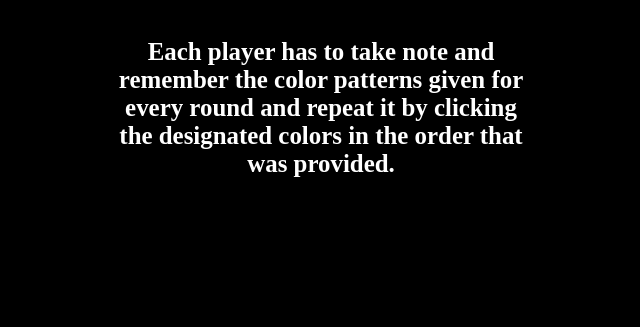
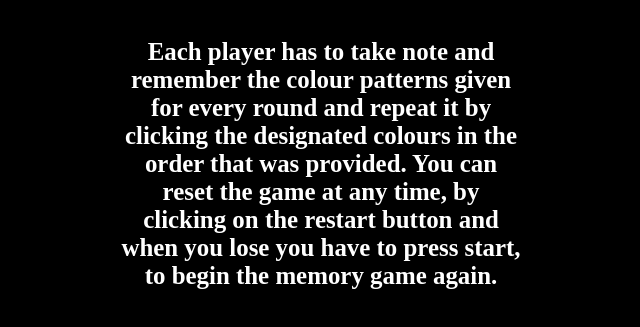
Before and after one commit to Asivabalan123/Game11, a plain HTML site: page instructions.html in a window 1280 px wide. Shown: the part 285-612 px from the top of the page, without its empty margins (319-959 px from the left). Drawn offline with Linux system fonts and the light colour scheme.

Commit message:
end game

```diff
--- a/index.css
+++ b/index.css
@@ -157,6 +157,7 @@ body {
   font-size: 100px;
   font-family: fantasy;
   background-color: #AD6B6B;
+  cursor: pointer;
 }
 
 #h_p {
@@ -170,6 +171,7 @@ body {
   font-size: 100px;
   font-family: fantasy;
   background-color: #AD6B6B;
+  cursor: pointer;
 
 }
 #index{
@@ -194,6 +196,7 @@ body {
       font-family: serif;
       margin-left: 34%;
       margin-right:34%;
+      cursor: pointer;
 
   }
 
--- a/instructions.html
+++ b/instructions.html
@@ -9,7 +9,7 @@
   <div class="instruction">
     <a href="homepage.html"><button id="index" type='button'> Home Page</button> </a>
     <h4>Instructions</h4>
-      <h5>Each player has to take note and remember the color patterns given for every round and repeat it by clicking the designated colors in the order that was provided.</h5>
+      <h5>Each player has to take note and remember the colour patterns given for every round and repeat it by clicking the designated colours in the order that was provided. You can reset the game at any time, by clicking on the restart button and when you lose you have to press start, to begin the memory game again.</h5>
   </div>
   </body>
 </html>
```
Also changed, not shown: 1 other file.
